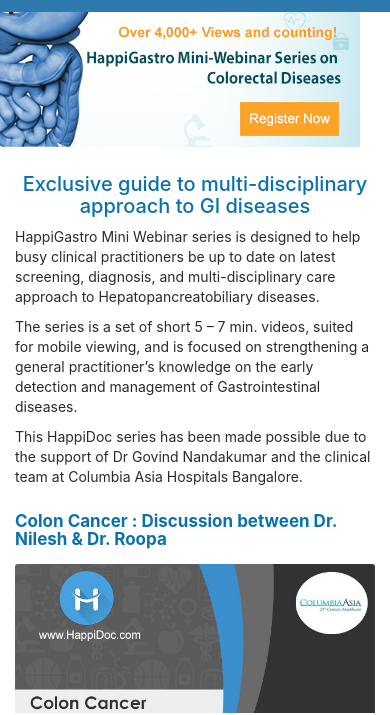
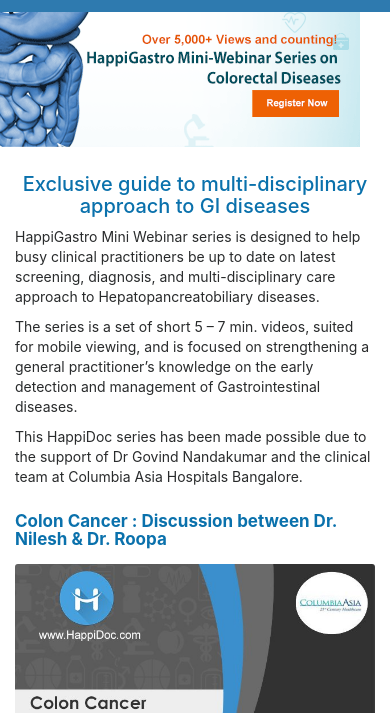
Before and after one commit to Creative-Designs/facebook_landing_page_new, a plain HTML site: page index.html in a window 390 px wide. Shown: the part 80-795 px from the top of the page. Drawn offline with nearby package versions, Linux system fonts and the light colour scheme; a script that the page names is missing.

Commit message:
changes
changes

```diff
--- a/style.css
+++ b/style.css
@@ -114,7 +114,7 @@
 
 /*======================banner part==============*/
 .banner_part{
-	background:url('img/banner_new3.jpg')no-repeat;
+	background:url('img/banner_gif_new.gif')no-repeat;
 	min-height:330px;
 
 
@@ -454,7 +454,7 @@ border:none!important;
 }
 /*======================banner part==============*/
 .banner_part{
-	background:url('img/banner_mob.jpg')no-repeat;
+	background:url('img/banner_mob.gif')no-repeat;
 	min-height:140px;
 
 
```
Also changed, not shown: index.html (+0 -3 lines), img/banner_gif_new.gif (added), img/banner_mob - Copy - Copy.jpg (deleted), img/banner_mob.gif (added), img/banner_mob1.jpg (deleted), img/orange_banner.gif (added).
